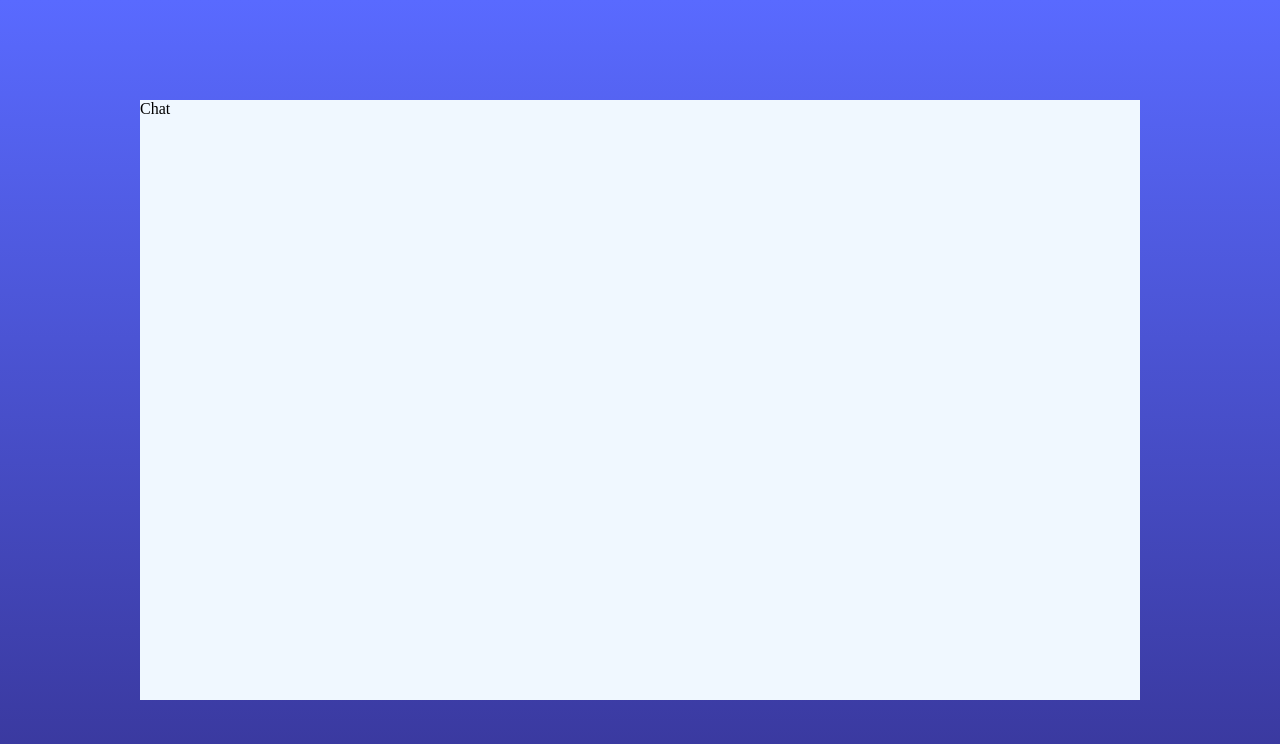
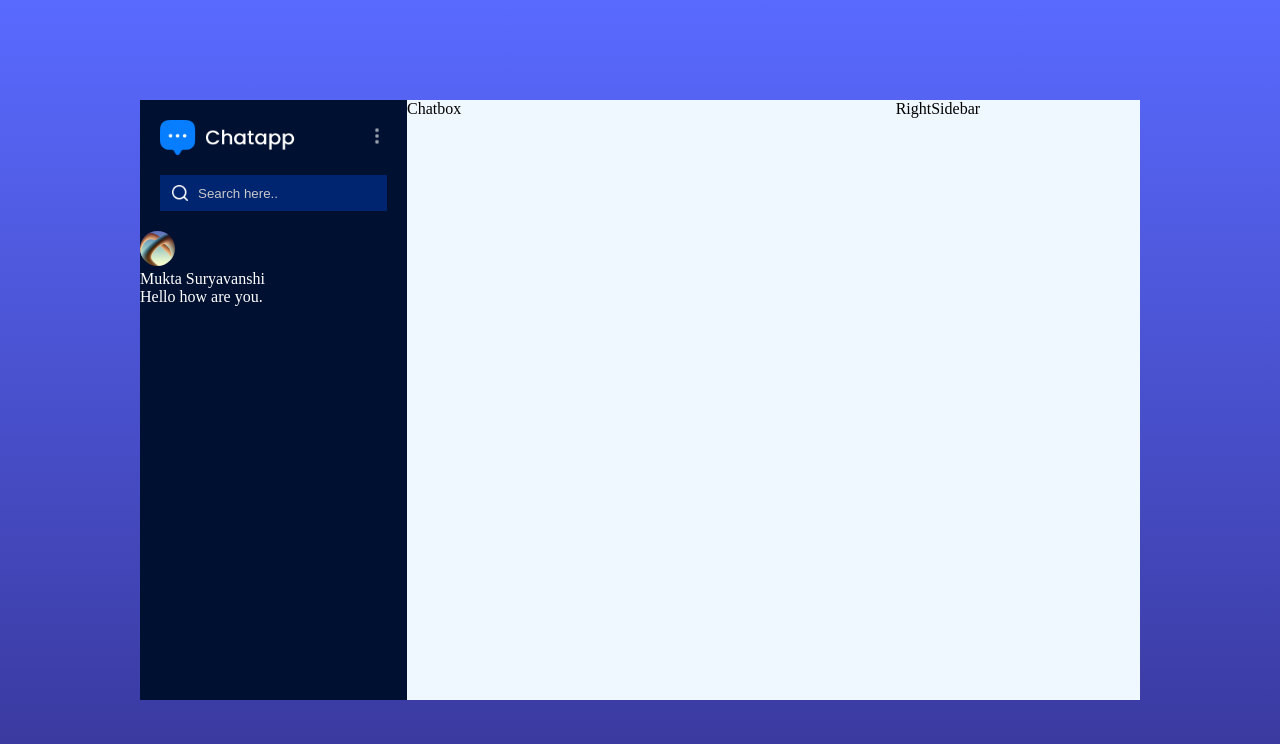
Before and after one commit to muktaa20/react-chat-app, a React app: page /chat in a window 1280 px wide. Shown: the top 744 px of the page. Built offline with nearby package versions, Linux system fonts and the light colour scheme; the HTML template or start-up script is replaced by a standard one.

Commit message:
Left side bar almost done

```diff
--- a/src/components/Leftsidebar/LeftSidebar.jsx
+++ b/src/components/Leftsidebar/LeftSidebar.jsx
@@ -1,9 +1,33 @@
 import React from 'react'
+import logo from "../../assets/logo.png";
+import menu_icon from "../../assets/menu_icon.png";
+import search_icon from "../../assets/search_icon.png";
+import profile_img from "../../assets/img1.jpg"; // example → use correct file
 import './LeftSidebar.css'
 const LeftSidebar = () => {
   return (
-    <div>
-      LeftSidebar
+    <div className='ls'>
+     <div className="ls-top">
+      <div className="ls-nav">
+        <img src={logo} className='logo' alt="" />
+        <div className="menu">
+           <img src={menu_icon} alt="" />
+        </div>
+      </div>
+      <div className="ls-search">
+        <img src={search_icon} alt="" />
+        <input type="text" placeholder='Search here..' />
+      </div>
+     </div>
+     <div className="ls-list">
+      <div className="friends">
+        <img src={profile_img} alt="" />
+        <div>
+          <p>Mukta Suryavanshi</p>
+          <p>Hello how are you.</p>
+        </div>
+      </div>
+     </div>
     </div>
   )
 }
--- a/src/components/Leftsidebar/Leftsidebar.css
+++ b/src/components/Leftsidebar/Leftsidebar.css
@@ -0,0 +1,53 @@
+.ls{
+    background: #001030;
+    color: white;
+    height: 75vh;
+}
+.ls-top{
+ padding: 20px;
+}
+.ls-nav{
+    display: flex;
+    justify-content: space-between;
+    align-items: center;
+}
+.ls-nav .logo{
+    min-width: 140px;
+    width: 40px;
+}
+.ls .menu img{
+    max-height: 20px;
+    opacity: 0.6;
+    cursor: pointer;
+}
+.ls-search{
+    background: #002570;
+    display: flex;
+    align-items: center;
+    gap: 10px;
+    padding: 10px 12px;
+    margin-top: 20px;
+}
+.ls-search img{
+    width: 16px;
+}
+.ls-search input{
+    background: transparent;
+    border: none;
+    outline: none;
+    color: white;
+}
+.ls-search input::placeholder{
+    color: #c8c8c8;
+}
+.ls-list{
+    display: flex;
+    flex-direction: column;
+    height: 70%;
+    overflow-y: scroll;
+}
+.friends img{
+    width: 35px;
+    aspect-ratio: 1/1;
+    border-radius: 50%;
+}
--- a/src/index.css
+++ b/src/index.css
@@ -4,3 +4,6 @@
   padding: 0;
   box-sizing: border-box;
 }
+::-webkit-scrollbar{
+  display: none;
+}
--- a/src/pages/Chat/Chat.jsx
+++ b/src/pages/Chat/Chat.jsx
@@ -1,15 +1,20 @@
-import React from 'react'
-import './Chat.css'
+import React from "react";
+import "./Chat.css";
 
+import LeftSidebar from "../../components/Leftsidebar/LeftSidebar";
+import ChatBox from "../../components/Chatbox/ChatBox";
+import RightSidebar from "../../components/Rightsidebar/RightSidebar";
 
 const Chat = () => {
   return (
-    <div className='chat'>
-     <div className="chat-container">
-      Chat
-     </div>
+    <div className="chat">
+      <div className="chat-container">
+        <LeftSidebar />
+        <ChatBox />
+        <RightSidebar />
+      </div>
     </div>
-  )
-}
+  );
+};
 
-export default Chat
+export default Chat;
```
